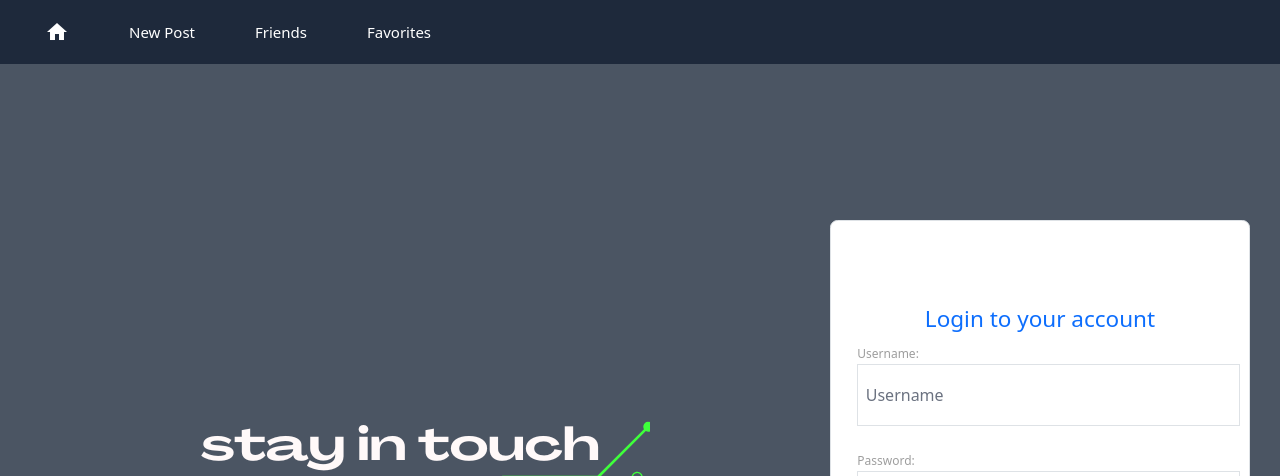
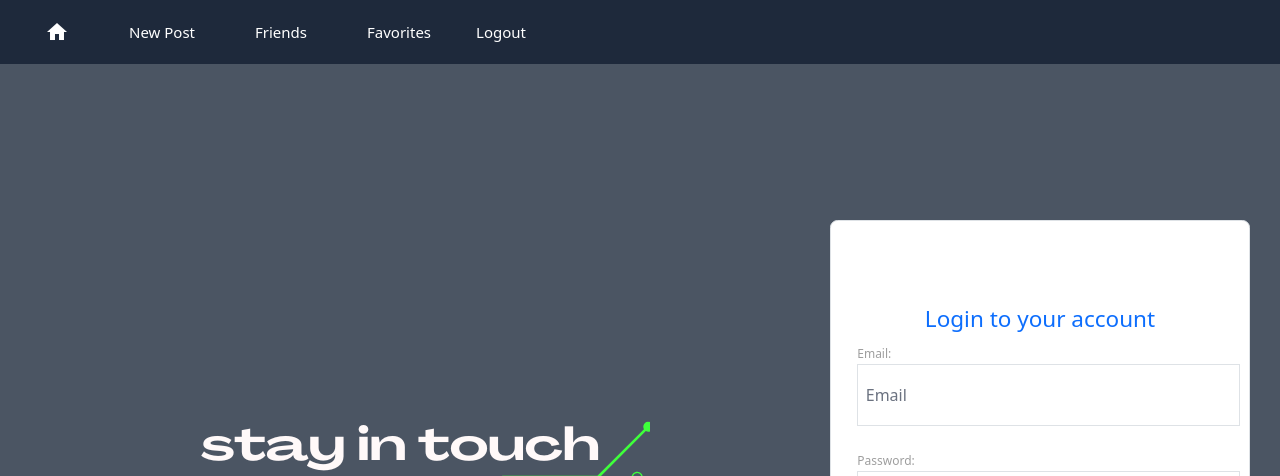
Before and after one commit to GTBCP3G5/Stay-In-Touch-Social-Network, a React (Create React App) app in the folder client/: page /login in a window 1280 px wide. Shown: the top 476 px of the page. Built offline with nearby package versions, Linux system fonts and the light colour scheme.

Commit message:
login/logout functionality is working

```diff
--- a/client/src/components/Landing.jsx
+++ /dev/null
@@ -1,7 +0,0 @@
-import React from 'react';
-
-export default function Landing() {
-  return (
-    <h1>Landing Page Component</h1>
-  )
-};
--- a/client/src/components/Login.jsx
+++ b/client/src/components/Login.jsx
@@ -6,11 +6,11 @@ import Auth from '../utils/auth';
 
 export default function Login() {
   const [formData, setFormData] = useState({
-    username: '',
-    email: ''
+    email: '',
+    password: ''
   });
 
-  const [login, { error, data }] = useMutation(LOGIN_USER);
+  const [login, { error }] = useMutation(LOGIN_USER);
 
   const handleChange = (e) => {
     const { name, value } = e.target;
@@ -34,7 +34,7 @@ export default function Login() {
     }
 
     setFormData({
-      username: '',
+      email: '',
       password: ''
     });
   };
@@ -56,8 +56,8 @@ export default function Login() {
           : (
 
           <form onSubmit={handleSubmit}>
-            <label className="text-left">Username:</label>
-            <input name="username" type="text" value={formData.username} onChange={handleChange} placeholder="Username" className={"w-full p-2 text-primary border rounded-md outline-none text-sm transition duration-150 ease-in-out mb-4"} />
+            <label className="text-left">Email:</label>
+            <input name="email" type="text" value={formData.email} onChange={handleChange} placeholder="Email" className={"w-full p-2 text-primary border rounded-md outline-none text-sm transition duration-150 ease-in-out mb-4"} />
 
             <label>Password:</label>
             <input name="password" type="password" value={formData.password} onChange={handleChange} placeholder="Password" className={"w-full p-2 text-primary border rounded-md outline-none text-sm transition duration-150 ease-in-out mb-4"} />
--- /dev/null
+++ b/client/src/components/Logout.jsx
@@ -0,0 +1,8 @@
+import React from 'react';
+import Auth from '../utils/auth';
+
+export default function Logout() {
+  return (
+    <button onClick={Auth.logout}>Logout</button>
+  )
+}
--- a/client/src/components/Navbar.js
+++ b/client/src/components/Navbar.js
@@ -1,5 +1,6 @@
 // Package for react and hooks
 import React, { useState, useEffect } from 'react';
+import Logout from '../components/Logout';
 
 export default function Navbar () {
     // Set width of window to current window size
@@ -59,6 +60,9 @@ export default function Navbar () {
                             <li className="nav-item">
                                 <a className="nav-link active" href="/favorites">Favorites</a>
                             </li>
+                            <li style={navLinks}>
+                                <Logout />
+                            </li>
                             </ul>
                         </div>
                         </div>
@@ -90,6 +94,9 @@ export default function Navbar () {
                 <li style={navLinks}>
                     <a href="/favorites">Favorites</a>
                 </li>
+                <li style={navLinks}>
+                    <Logout />
+                </li>
             </ul>
         </nav>
         )
--- a/client/src/utils/mutations.js
+++ b/client/src/utils/mutations.js
@@ -1,8 +1,8 @@
 import { gql } from "@apollo/client";
 
 export const LOGIN_USER = gql`
-	mutation login($username: String!, $password: String!) {
-		login(username: $username, password: $password) {
+	mutation login($email: String!, $password: String!) {
+		login(email: $email, password: $password) {
 			token
 			user {
 				_id
```
